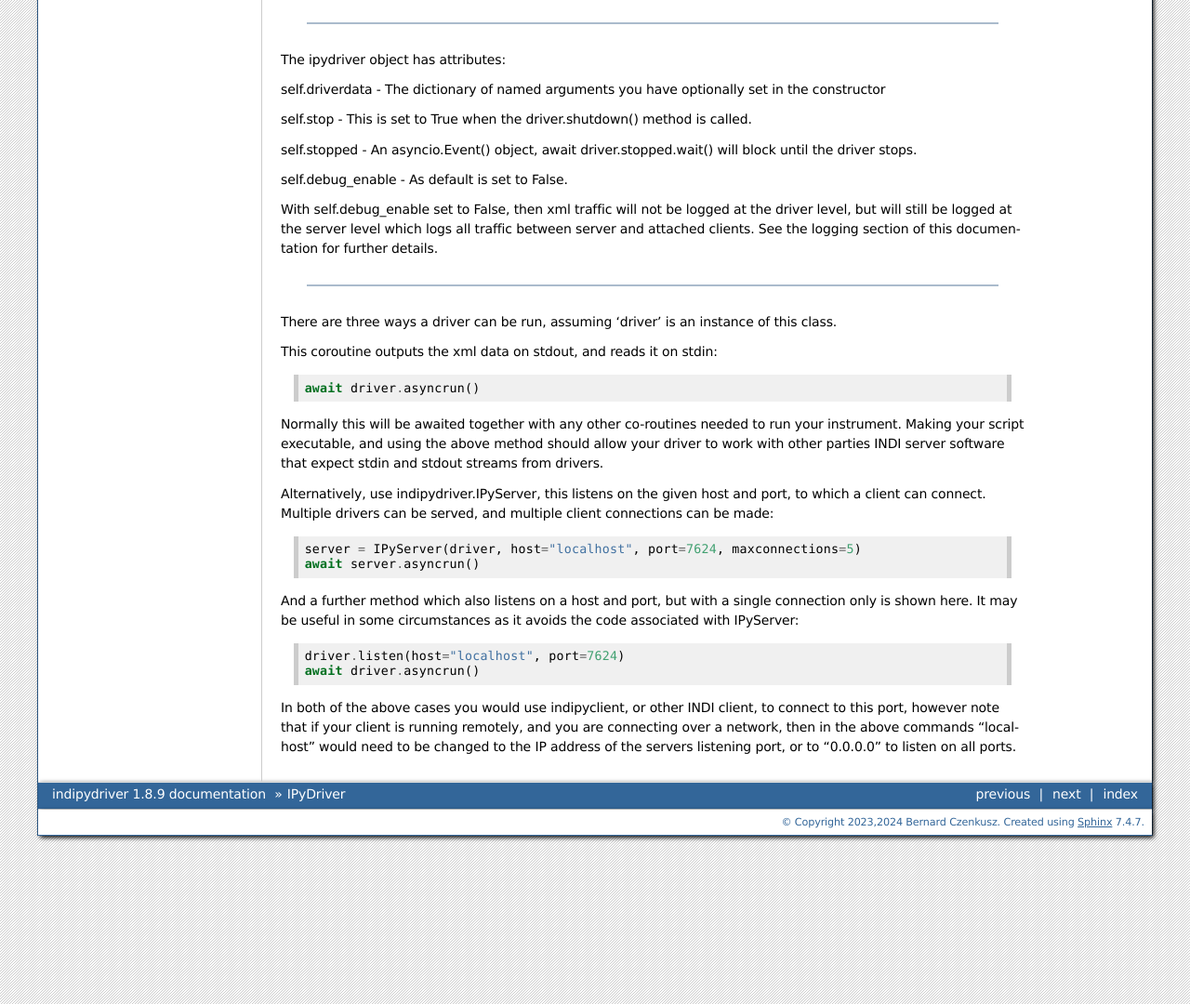
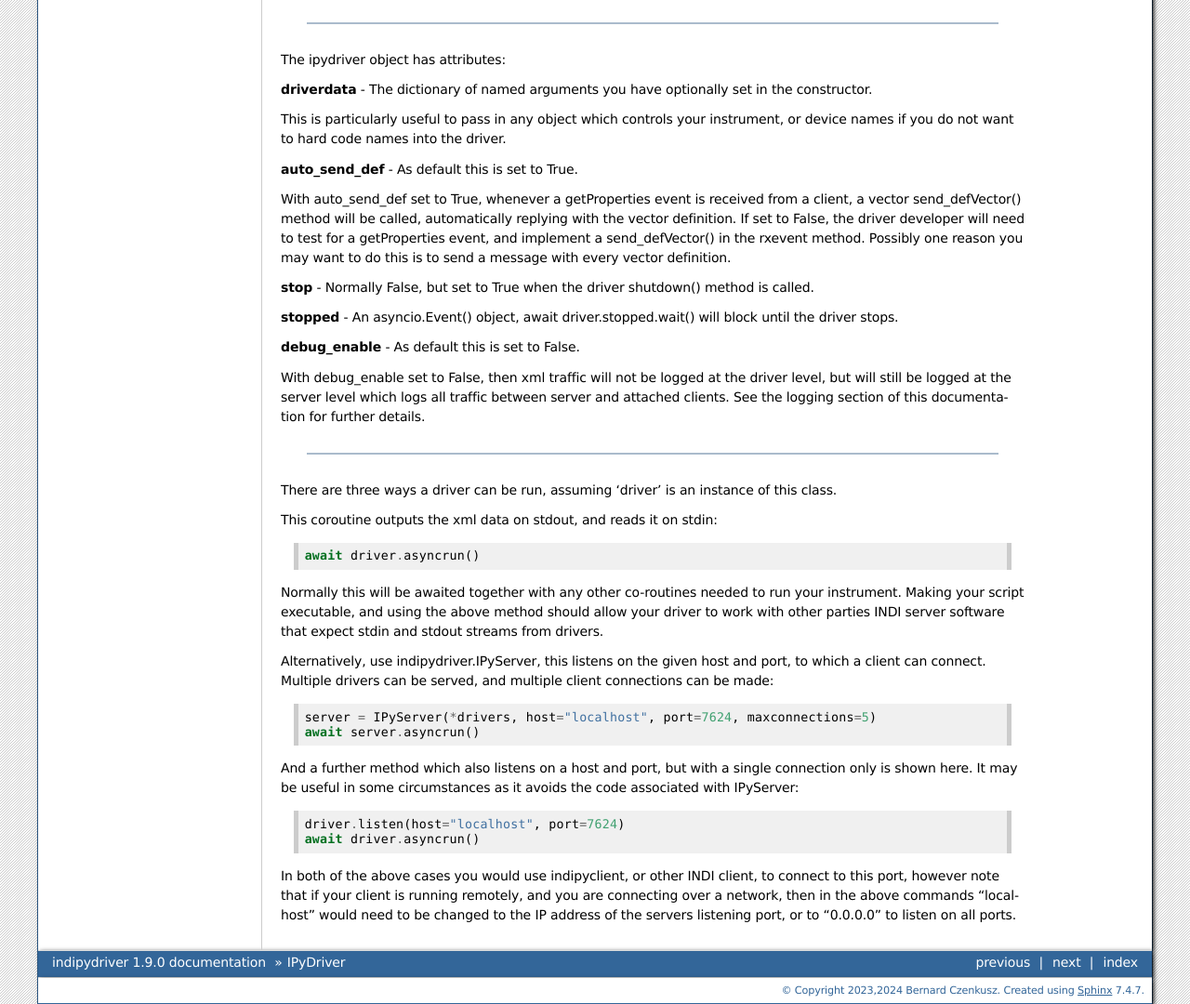
Before and after one commit to bernie-skipole/indipydriver, a Sphinx documentation site: the page built from docs/source/usage/ipydriver.rst, in a window 1280 px wide and 1400 px high, scrolled down 422 px, cut to the strip 320-1400 px from the top of the window. Shown: the whole strip at 93% size. Built offline with Sphinx 7.4.7, drawn with Linux system fonts in a browser that asks for light colours; some of the changed text lies outside the part shown.

```diff
--- a/docs/source/conf.py
+++ b/docs/source/conf.py
@@ -25,7 +25,7 @@ copyright = '2023,2024 Bernard Czenkusz'
 author = 'Bernard Czenkusz'
 
 # The full version, including alpha/beta/rc tags
-release = '1.8.9'
+release = '1.9.0'
 
 # ---------------------- Added to get readthedocs to build, by BC
 master_doc = 'index'
--- a/docs/source/usage/ipydriver.rst
+++ b/docs/source/usage/ipydriver.rst
@@ -32,15 +32,26 @@ Similarly a Device object is a mapping to a vector, so to access a vector you co
 
 The ipydriver object has attributes:
 
-self.driverdata - The dictionary of named arguments you have optionally set in the constructor
+**driverdata** - The dictionary of named arguments you have optionally set in the constructor.
 
-self.stop - This is set to True when the driver.shutdown() method is called.
+This is particularly useful to pass in any object which controls your instrument, or device names
+if you do not want to hard code names into the driver.
 
-self.stopped - An asyncio.Event() object, await driver.stopped.wait() will block until the driver stops.
+**auto_send_def** - As default this is set to True.
 
-self.debug_enable - As default is set to False.
+With auto_send_def set to True, whenever a getProperties event is received from a client, a
+vector send_defVector() method will be called, automatically replying with the vector definition.
+If set to False, the driver developer will need to test for a getProperties event, and implement
+a send_defVector() in the rxevent method. Possibly one reason you may want to do this is to send
+a message with every vector definition.
 
-With self.debug_enable set to False, then xml traffic will not be logged at the driver level, but will still be logged at the server level which logs all traffic between server and attached clients. See the logging section of this documentation for further details.
+**stop** - Normally False, but set to True when the driver shutdown() method is called.
+
+**stopped** - An asyncio.Event() object, await driver.stopped.wait() will block until the driver stops.
+
+**debug_enable** - As default this is set to False.
+
+With debug_enable set to False, then xml traffic will not be logged at the driver level, but will still be logged at the server level which logs all traffic between server and attached clients. See the logging section of this documentation for further details.
 
 ----
 
@@ -54,7 +65,7 @@ Normally this will be awaited together with any other co-routines needed to run
 
 Alternatively, use indipydriver.IPyServer, this listens on the given host and port, to which a client can connect. Multiple drivers can be served, and multiple client connections can be made::
 
-        server = IPyServer(driver, host="localhost", port=7624, maxconnections=5)
+        server = IPyServer(*drivers, host="localhost", port=7624, maxconnections=5)
         await server.asyncrun()
 
 And a further method which also listens on a host and port, but with a single connection only is shown here. It may be useful in some circumstances as it avoids the code associated with IPyServer::
--- a/indipydriver/__init__.py
+++ b/indipydriver/__init__.py
@@ -6,4 +6,4 @@ from .propertymembers import SwitchMember, LightMember, TextMember, BLOBMember,
 from .events import getProperties, enableBLOB, newSwitchVector, newTextVector, newNumberVector, newBLOBVector, Message, delProperty, defSwitchVector, defTextVector, defNumberVector, defLightVector, defBLOBVector, setSwitchVector, setTextVector, setNumberVector, setLightVector, setBLOBVector
 from .ipyserver import IPyServer
 
-version = "1.8.9"
+version = "1.9.0"
--- a/pyproject.toml
+++ b/pyproject.toml
@@ -7,7 +7,7 @@ name = "indipydriver"
 authors = [{name = "Bernard Czenkusz", email = "bernie@skipole.co.uk"}]
 license = {file = "LICENSE"}
 classifiers = ["License :: OSI Approved :: MIT License", "Operating System :: POSIX :: Linux","Topic :: Scientific/Engineering :: Astronomy", "Topic :: Scientific/Engineering :: Interface Engine/Protocol Translator"]
-version = "1.8.9"
+version = "1.9.0"
 description="Provides classes enabling remote instrument control."
 readme = "README.md"
 requires-python = ">=3.10"
```
Also changed, not shown: docs/source/usage/logging.rst (+8 -8 lines), 1 other file.
